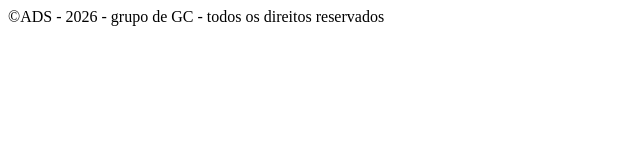
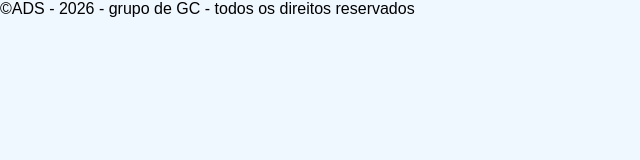
Before and after one commit to LucasFerreira-008/aula-issues, a plain HTML site: page index.html in a window 1280 px wide. Shown: the whole page, without its empty margins (0-640 px from the left). Drawn offline with Linux system fonts and the light colour scheme.

Commit message:
created css page

```diff
--- /dev/null
+++ b/css/style.css
@@ -0,0 +1,7 @@
+* {
+    font-family: Arial, Helvetica, sans-serif;
+}
+body {
+    margin: 0;
+    background-color: rgb(240, 248, 255);
+}
--- a/index.html
+++ b/index.html
@@ -4,6 +4,7 @@
     <meta charset="UTF-8">
     <meta name="viewport" content="width=device-width, initial-scale=1.0">
     <title>Document</title>
+    <link rel="stylesheet" href="css/style.css">
 </head>
 <body>
     <footer>&copy;ADS - 2026 - grupo de GC - todos os direitos reservados</footer>
```
